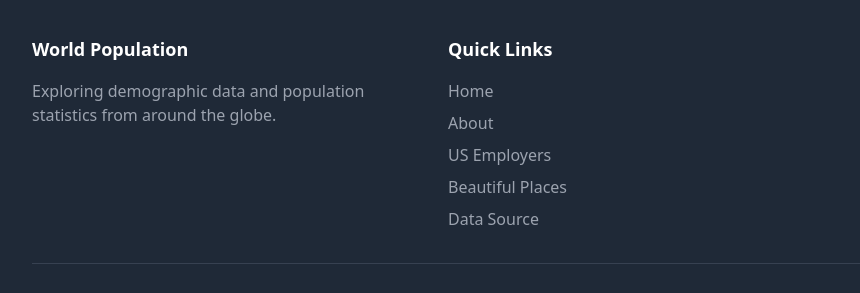
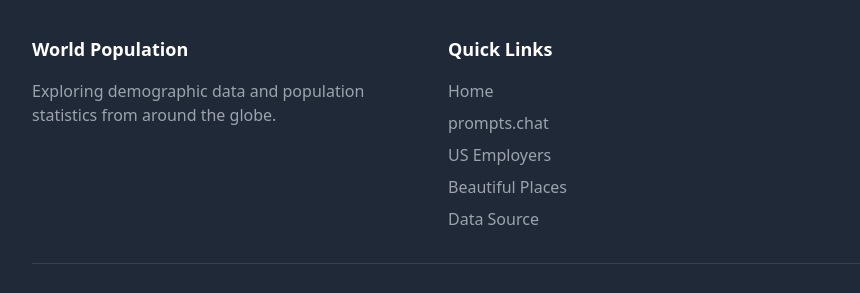
Before and after one commit to bensedgwick1/DeepSite, a plain HTML site: page index.html in a window 1280 px wide. Shown: the part 1495-1788 px from the top of the page, 0-860 px from the left. Drawn offline with nearby package versions, Linux system fonts and the light colour scheme.

Commit message:
Add files via upload

```diff
--- a/index.html
+++ b/index.html
@@ -213,7 +213,7 @@
                     <h3 class="text-lg font-semibold mb-4">Quick Links</h3>
                     <ul class="space-y-2">
                         <li><a href="index.html" class="text-gray-400 hover:text-white transition">Home</a></li>
-                        <li><a href="about.html" class="text-gray-400 hover:text-white transition">About</a></li>
+                        <li><a href="prompts.chat" class="text-gray-400 hover:text-white transition">prompts.chat</a></li>
                         <li><a href="employers.html" class="text-gray-400 hover:text-white transition">US Employers</a></li>
                         <li><a href="beautiful-places.html" class="text-gray-400 hover:text-white transition">Beautiful Places</a></li>
                         <li><a href="https://www.worldometers.info/world-population/population-by-country/" class="text-gray-400 hover:text-white transition" target="_blank">Data Source</a></li>
```
